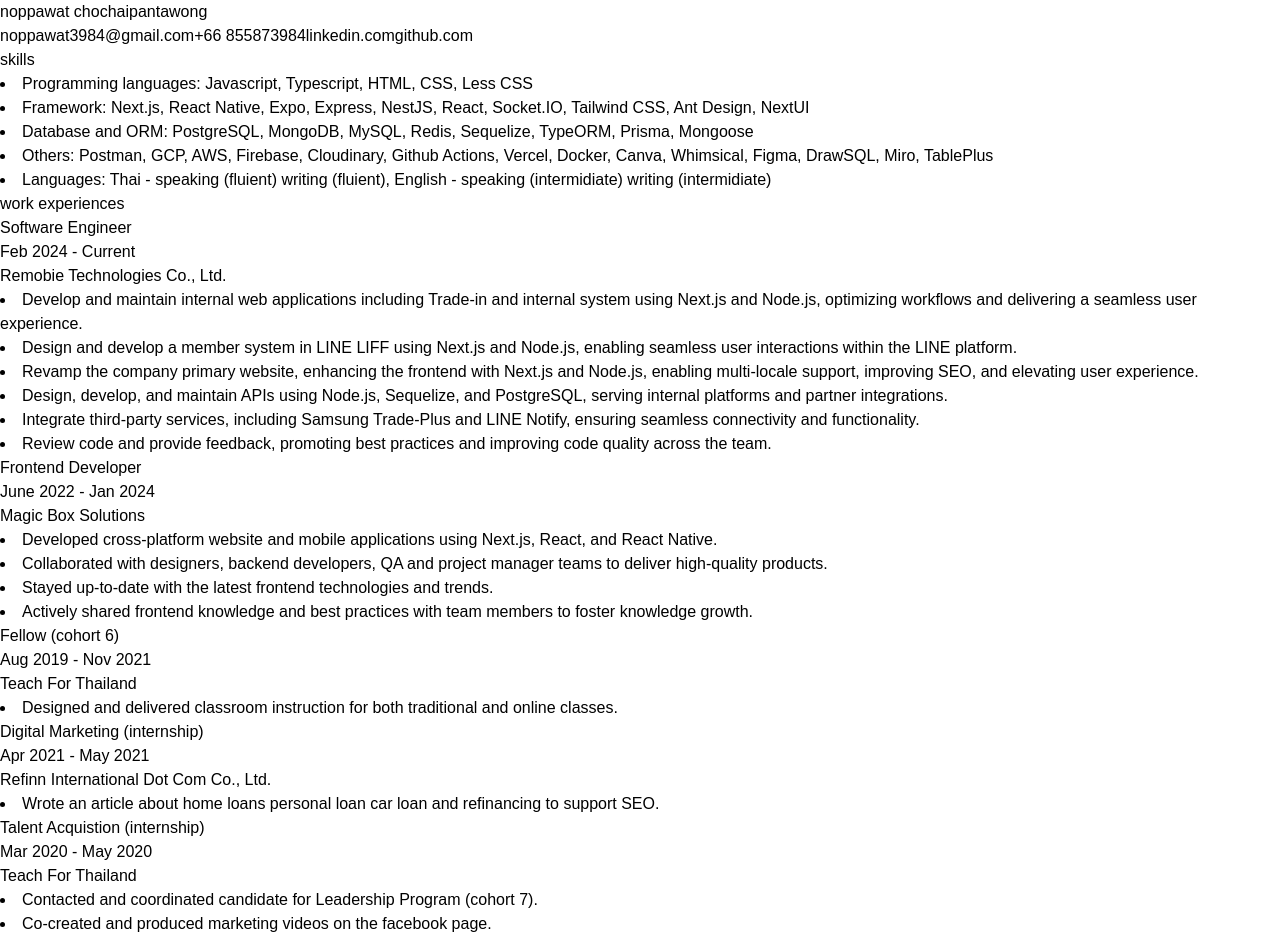
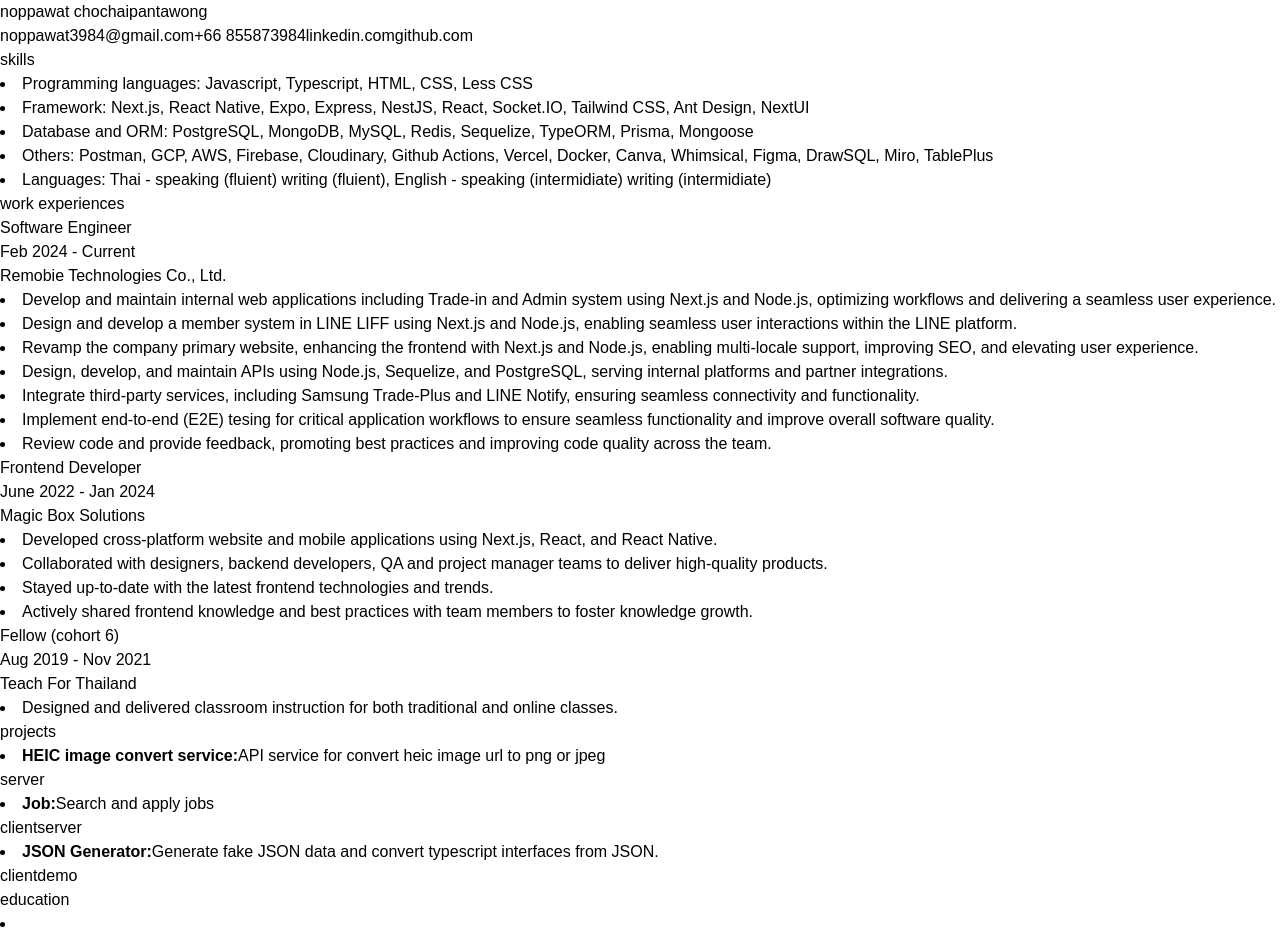
Before and after one commit to Noppawat3939/resume, a Next.js app: page / in a window 1280 px wide. Shown: the top 939 px of the page. Built offline with nearby package versions, Linux system fonts and the light colour scheme.

Commit message:
added task

```diff
--- a/src/data/profile.ts
+++ b/src/data/profile.ts
@@ -66,11 +66,12 @@
     company: "Remobie Technologies Co., Ltd.",
     companyUrl: "https://www.remobie.com",
     details: [
-      "Develop and maintain internal web applications including Trade-in and internal system using Next.js and Node.js, optimizing workflows and delivering a seamless user experience.",
+      "Develop and maintain internal web applications including Trade-in and Admin system using Next.js and Node.js, optimizing workflows and delivering a seamless user experience.",
       "Design and develop a member system in LINE LIFF using Next.js and Node.js, enabling seamless user interactions within the LINE platform.",
       "Revamp the company primary website, enhancing the frontend with Next.js and Node.js, enabling multi-locale support, improving SEO, and elevating user experience.",
       "Design, develop, and maintain APIs using Node.js, Sequelize, and PostgreSQL, serving internal platforms and partner integrations.",
       "Integrate third-party services, including Samsung Trade-Plus and LINE Notify, ensuring seamless connectivity and functionality.",
+      "Implement end-to-end (E2E) tesing for critical application workflows to ensure seamless functionality and improve overall software quality.",
       "Review code and provide feedback, promoting best practices and improving code quality across the team.",
     ],
     periods: {
@@ -107,33 +108,33 @@
       end: { year: 2021, month: "Nov" },
     },
   },
-  {
-    isFullTime: false,
-    position: "Digital Marketing",
-    company: "Refinn International Dot Com Co., Ltd.",
-    companyUrl: "https://www.refinn.com",
-    details: [
-      "Wrote an article about home loans personal loan car loan and refinancing to support SEO.",
-    ],
-    periods: {
-      start: { year: 2021, month: "Apr" },
-      end: { year: 2021, month: "May" },
-    },
-  },
-  {
-    isFullTime: false,
-    position: "Talent Acquistion",
-    company: "Teach For Thailand",
-    companyUrl: "https://www.teachforthailand.org",
-    details: [
-      "Contacted and coordinated candidate for Leadership Program (cohort 7).",
-      "Co-created and produced marketing videos on the facebook page.",
-    ],
-    periods: {
-      start: { year: 2020, month: "Mar" },
-      end: { year: 2020, month: "May" },
-    },
-  },
+  // {
+  //   isFullTime: false,
+  //   position: "Digital Marketing",
+  //   company: "Refinn International Dot Com Co., Ltd.",
+  //   companyUrl: "https://www.refinn.com",
+  //   details: [
+  //     "Wrote an article about home loans personal loan car loan and refinancing to support SEO.",
+  //   ],
+  //   periods: {
+  //     start: { year: 2021, month: "Apr" },
+  //     end: { year: 2021, month: "May" },
+  //   },
+  // },
+  // {
+  //   isFullTime: false,
+  //   position: "Talent Acquistion",
+  //   company: "Teach For Thailand",
+  //   companyUrl: "https://www.teachforthailand.org",
+  //   details: [
+  //     "Contacted and coordinated candidate for Leadership Program (cohort 7).",
+  //     "Co-created and produced marketing videos on the facebook page.",
+  //   ],
+  //   periods: {
+  //     start: { year: 2020, month: "Mar" },
+  //     end: { year: 2020, month: "May" },
+  //   },
+  // },
 ];
 
 export const projects = [
```
